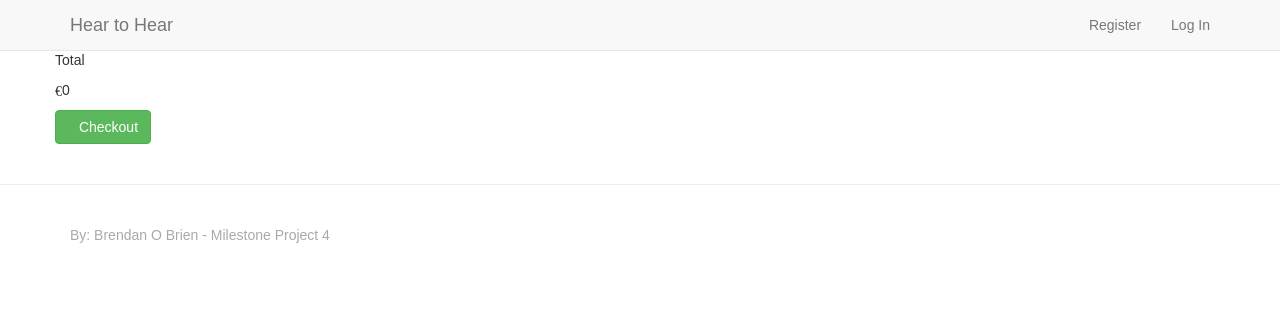
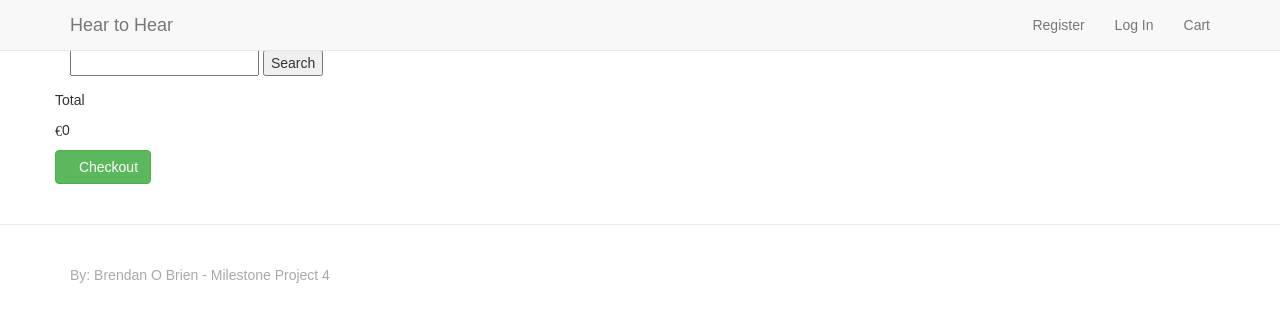
Before and after one commit to Bren08/Hear_to_Hear_updated, a Django app: page /cart/ in a window 1280 px wide. Shown: the top 322 px of the page. Run offline with Django 3.2, Linux system fonts and the light colour scheme; some libraries are stand-ins or nearby versions; some web fonts are replaced.

Commit message:
Rectified errors in jinja templates

```diff
--- a/cart/templates/cart.html
+++ b/cart/templates/cart.html
@@ -11,7 +11,7 @@
         <div class="product" style="background-image: url('{{ MEDIA_URL }}{{ item.product.image }}')"></div>
 
         <div class="caption">
-            <h3>{{ item.product.name }}</h3>
+            <h3>{{ item.product.brand}}</h3>
             <p class="product-description">{{ item.product.description }}</p>
             <p>{{ item.product.price }}</p>
             <p>
--- a/products/templates/products.html
+++ b/products/templates/products.html
@@ -7,7 +7,7 @@
         <div class="panel-body">
             <div class="product" style="background-image: url('{{ MEDIA_URL }}{{ product.image }}')"></div>
 
-            <h3>{{ product.name }}</h3>
+            <h3>{{ product.brand }}</h3>
             <p class="product-description">{{ product.description }}</p>
             <p><span class="glyphicon glyphicon-euro" aria-hidden="true"></span> {{ product.price }}</p>
 
--- a/templates/base.html
+++ b/templates/base.html
@@ -4,7 +4,8 @@
 <head>
     <title>{% block page_title %}{% endblock %}</title>
     <link rel="stylesheet" href="https://cdnjs.cloudflare.com/ajax/libs/bootswatch/3.3.7/cerulean/bootstrap.min.css">
-    <link rel="stylesheet" href="{% static 'static/css/custom.css' %}">
+    <link rel="stylesheet" href="{% static 'font-awesome/css/font-awesome.min.css' %}">
+    <link rel="stylesheet" href="{% static 'css/custom.css' %}">
     <script src="https://cdnjs.cloudflare.com/ajax/libs/jquery/3.2.1/jquery.min.js"></script>
     <script src="https://cdnjs.cloudflare.com/ajax/libs/twitter-bootstrap/3.3.7/js/bootstrap.min.js"></script>
 </head>
@@ -31,6 +32,14 @@
                     <li><a href="{% url 'register' %}">Register</a></li>
                     <li><a href="{% url 'login' %}">Log In</a></li>
                     {% endif %}
+                    <li>
+                        <a href="{% url 'view_cart' %}">
+                            <i class="fa fa-shipping-cart"></i>Cart
+                            {% if product_count > 0 %}
+                            <label class="badge badge-warning">{{ product_count }}</label>
+                            {% endif %}
+                        </a>
+                    </li>
                 </ul>
             </div>
         </div>
@@ -45,6 +54,12 @@
     </div>
     {% endif %}
     <div class="container">
+        <div class="display">
+            <form action="{% url 'search' %}" method="get">
+                <input type="text" name="q">
+                <button type="search">Search</button>
+            </form>
+        </div>
         {% block content %} {% endblock %}
     </div>
     <footer>
```
